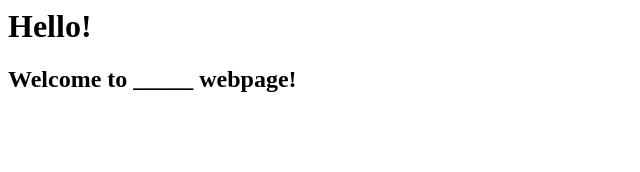
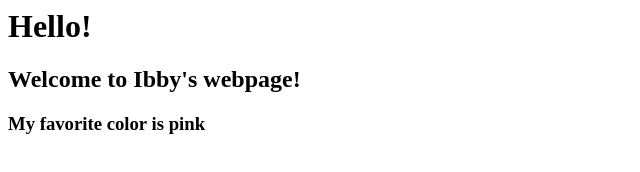
Before and after one commit to techemstudios/MyFirstWebsite, a plain HTML site: page docs/ibby.html in a window 1280 px wide. Shown: the whole page, without its empty margins (0-640 px from the left). Drawn offline with Linux system fonts and the light colour scheme.

Commit message:
Added my info to my website

```diff
--- a/docs/ibby.html
+++ b/docs/ibby.html
@@ -6,7 +6,9 @@
 
 <body>
     <h1>Hello!</h1>
-    <h2>Welcome to _____ webpage!</h2>
+    <h2>Welcome to Ibby's webpage!</h2>
+    <h3>My favorite color is pink</h3
+
 </body>
 
 </html>
```
